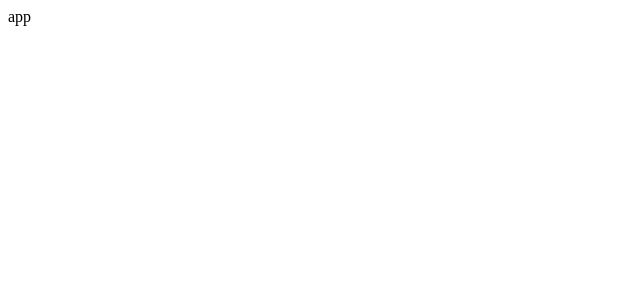
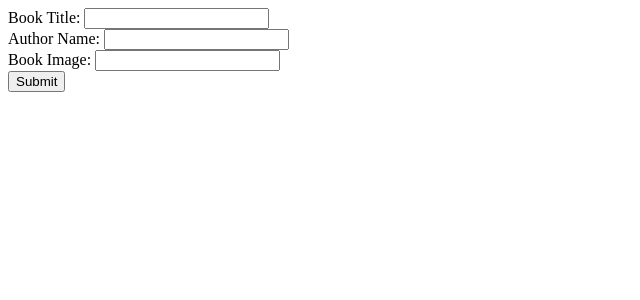
Before and after one commit to Zainab-Omar/books-frontend, a React (Create React App) app: page / in a window 1280 px wide. Shown: the top 300 px of the page, without its empty margins (0-640 px from the left). Built offline with nearby package versions, Linux system fonts and the light colour scheme.

Commit message:
create bookInput component

```diff
--- a/src/App.js
+++ b/src/App.js
@@ -2,12 +2,13 @@
 // import './App.css';
 
 import React from 'react'
+import BookInput from './components/bookInput'
 class App extends React.Component {
 
   render(){
     return(
       <div>
-        app
+        <BookInput />
       </div>
     )
   }
--- a/src/actions/addBook.js
+++ b/src/actions/addBook.js
@@ -5,7 +5,7 @@ export const addBook = (data) => {
                 'Content-Type': 'application/json',
                 'Accept': 'application/json'
             },
-            method: 'Post',
+            method: 'POST',
             body: JSON.stringify(data)
         })
         .then(response => response.json())
--- /dev/null
+++ b/src/components/bookInput.js
@@ -0,0 +1,56 @@
+import React from 'react'
+import { connect } from 'react-redux'
+import { addBook } from '../actions/addBook'
+
+class BookInput extends React.Component {
+
+    state = {
+        title: '',
+        author: '',
+        img_url: '',
+        likes: 0
+    }
+
+    handleChange = event => {
+        this.setState({
+            [event.target.name]: event.target.value
+        })
+    }
+
+    handleSubmit = event => {
+        event.preventDefault()
+        this.props.addBook(this.state)
+        this.setState({
+            title: '',
+            author: '',
+            img_url: ''
+        })
+
+    }
+
+    render(){
+        return(
+            <div>
+                <form onSubmit={this.handleSubmit}>
+                    <label>Book Title: </label>
+                    <input type="text" name="title" value={this.state.title} onChange={this.handleChange}/>
+                    <br />
+
+                    <label>Author Name: </label>
+                    <input type="text" name="author" value={this.state.author} onChange={this.handleChange}/>
+                    <br />
+
+                    <label>Book Image: </label>
+                    <input type="text" name="img_url" value={this.state.img_url} onChange={this.handleChange}/>
+                    <br />
+
+                    <input type="submit" />
+
+                </form>
+            </div>
+        )
+    }
+}
+
+
+export default connect(null, {addBook})(BookInput);
--- a/src/reducers/manageReducers.js
+++ b/src/reducers/manageReducers.js
@@ -7,7 +7,7 @@ const rootReducer = combineReducers({
 
 export default rootReducer;
 
-function bookReducer(state = [], action) {
+function bookReducer(state = {books: []}, action) {
     switch (action.type){
         // fetch all existing books in backend server
         case 'FETCH_BOOKS':
```
